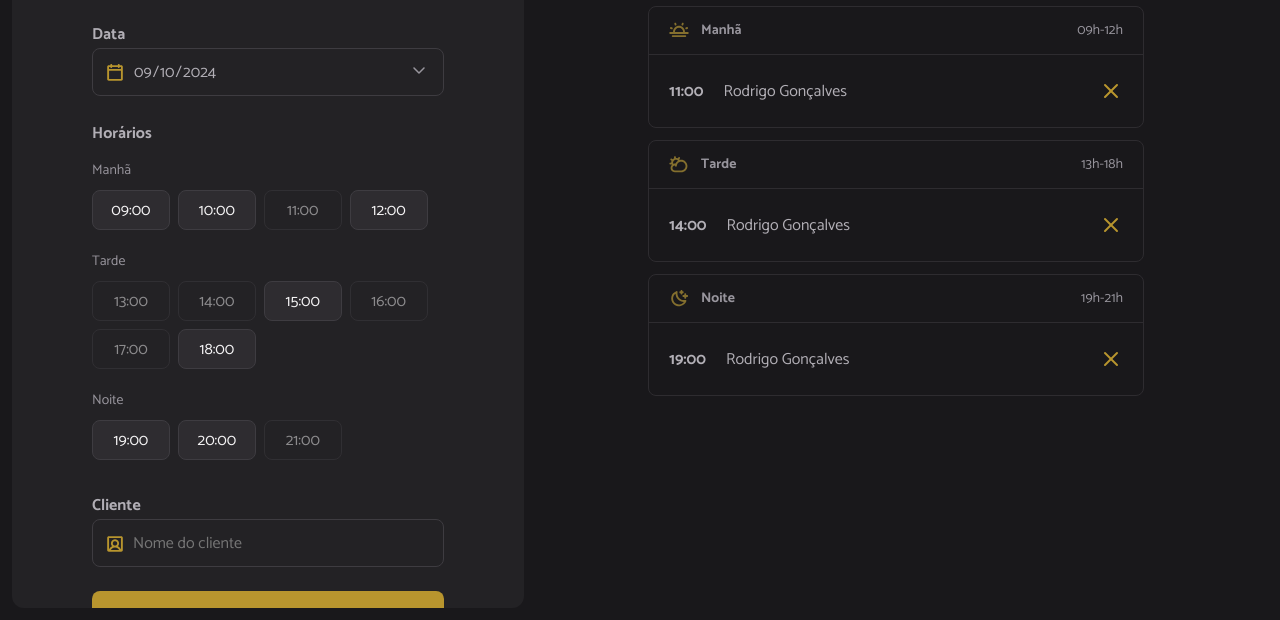
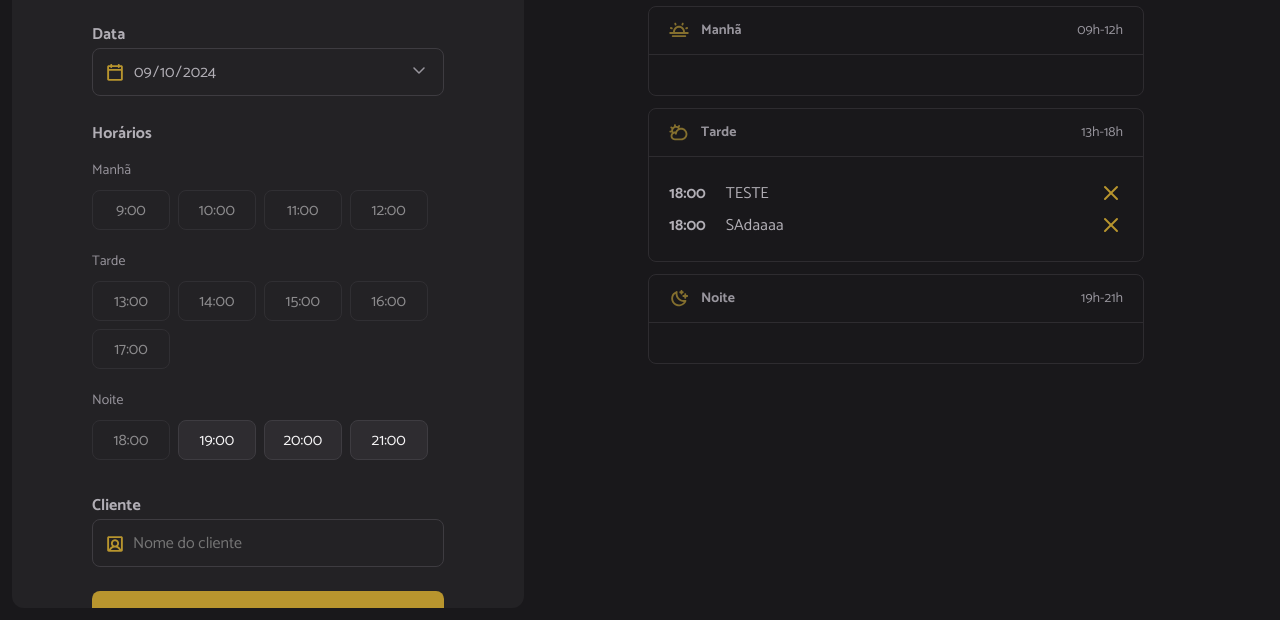
Before and after one commit to MurilloDrigo/hairday-main, a website built with webpack: page index.html in a window 1280 px wide. Shown: the part 180-800 px from the top of the page. Built offline with nearby package versions, Linux system fonts and the light colour scheme; data requests are answered from the project's data file.

Commit message:
Renderização dos horários marcados.

```diff
--- a/index.html
+++ b/index.html
@@ -38,21 +38,13 @@
         <span class="label">Horários</span>
         <ul id="hours" class="hours" aria-label="Horários disponíveis de manhã">
           <!-- Exemplo: Manhã -->
-          <li data-period="morning" class="hour-period">Manhã</li>
+          <!-- <li data-period="morning" class="hour-period">Manhã</li>
           <li data-period="morning" value="09:00" class="hour hour-available">
             09:00
-          </li>
-          <li data-period="morning" value="10:00" class="hour hour-available">
-            10:00
-          </li>
-          <li data-period="morning" value="11:00" class="hour hour-unavailable">
-            11:00
-          </li>
-          <li data-period="morning" value="12:00" class="hour hour-available">
-            12:00
-          </li>
+          </li> -->
+
           <!-- Exemplo: Tarde  -->
-          <li data-period="morning" class="hour-period">Tarde</li>
+          <!-- <li data-period="morning" class="hour-period">Tarde</li>
           <li
             data-period="afternoon"
             value="13:00"
@@ -60,45 +52,14 @@
           >
             13:00
           </li>
-          <li
-            data-period="afternoon"
-            value="14:00"
-            class="hour hour-unavailable"
-          >
-            14:00
-          </li>
-          <li data-period="afternoon" value="15:00" class="hour hour-available">
-            15:00
-          </li>
-          <li
-            data-period="afternoon"
-            value="16:00"
-            class="hour hour-unavailable"
-          >
-            16:00
-          </li>
-          <li
-            data-period="afternoon"
-            value="17:00"
-            class="hour hour-unavailable"
-          >
-            17:00
-          </li>
-          <li data-period="afternoon" value="18:00" class="hour hour-available">
-            18:00
-          </li>
+           -->
           <!-- Exemplo: Noite -->
-          <li data-period="morning" class="hour-period">Noite</li>
+          <!-- <li data-period="night" class="hour-period">Noite</li>
 
           <li data-period="night" value="19:00" class="hour hour-available">
             19:00
           </li>
-          <li data-period="night" value="20:00" class="hour hour-available">
-            20:00
-          </li>
-          <li data-period="night" value="21:00" class="hour hour-unavailable">
-            21:00
-          </li>
+          -->
         </ul>
 
         <label for="client" class="label">Cliente</label>
@@ -130,7 +91,7 @@
           </header>
           <ul id="period-morning" class="period">
             <!-- Exemplo  -->
-            <li>
+            <!-- <li>
               <strong>11:00</strong>
               <span>Rodrigo Gonçalves</span>
               <img
@@ -138,7 +99,7 @@
                 alt="Cancelar"
                 class="cancel-icon"
               />
-            </li>
+            </li> -->
           </ul>
         </section>
 
@@ -150,7 +111,7 @@
           </header>
           <ul id="period-afternoon" class="period">
             <!-- Exemplo -->
-            <li>
+            <!-- <li>
               <strong>14:00</strong>
               <span>Rodrigo Gonçalves</span>
               <img
@@ -158,7 +119,7 @@
                 alt="Cancelar"
                 class="cancel-icon"
               />
-            </li>
+            </li> -->
           </ul>
         </section>
 
@@ -170,7 +131,7 @@
           </header>
           <ul id="period-night" class="period">
             <!-- Exemplo -->
-            <li>
+            <!-- <li>
               <strong>19:00</strong>
               <span>Rodrigo Gonçalves</span>
               <img
@@ -178,7 +139,7 @@
                 alt="Cancelar"
                 class="cancel-icon"
               />
-            </li>
+            </li> -->
           </ul>
         </section>
       </aside>
--- a/server.json
+++ b/server.json
@@ -1,3 +1,19 @@
 {
-    "schedules": []
+  "schedules": [
+    {
+      "id": "1725892148115",
+      "name": "SAda",
+      "when": "2024-09-09T15:00:00.000Z"
+    },
+    {
+      "id": 1725987987576,
+      "name": "TESTE",
+      "when": "2024-09-10T18:00:00.000Z"
+    },
+    {
+      "id": 1725990910034,
+      "name": "SAdaaaa",
+      "when": "2024-09-10T18:00:00.000Z"
+    }
+  ]
 }
--- a/src/main.js
+++ b/src/main.js
@@ -10,3 +10,5 @@ import "./styles/schedule.css"
 
 //JS
 import "./modules/form/submit.js"
+import "./modules/form/date-change.js"
+import "./modules/page-load.js"
--- /dev/null
+++ b/src/modules/form/date-change.js
@@ -0,0 +1,5 @@
+import { schedulesDay } from "../schedules/load.js"
+
+const selectedDate = document.getElementById("date")
+
+selectedDate.onchange = () => schedulesDay()
--- /dev/null
+++ b/src/modules/form/hours-click.js
@@ -0,0 +1,12 @@
+export function hoursClick(){
+    const hours = document.querySelectorAll(".hour-available")
+
+    hours.forEach((available) =>{
+        available.addEventListener("click", (selected)=> {
+            hours.forEach((hour)=> {
+                hour.classList.remove("hour-selected")
+            })
+        selected.target.classList.add("hour-selected")
+        })
+    })
+}
--- /dev/null
+++ b/src/modules/form/hours-load.js
@@ -0,0 +1,43 @@
+import dayjs from "dayjs"
+import { openingHours } from "../../utils/opening-hours.js"
+import { hoursClick } from "./hours-click.js"
+const hours = document.getElementById("hours")
+export function hoursLoad({date}){
+    hours.innerHTML = ""
+    const opening = openingHours.map((hour) => {
+        const [scheduleHour] = hour.split(":")
+
+
+        const isHourPast = dayjs(date).add(scheduleHour, "hour").isAfter(dayjs())
+
+        return{
+            hour,
+            available: !isHourPast,
+        }
+    })
+
+opening.forEach(({hour, available})=> {
+    const li = document.createElement("li")
+    li.classList.add("hour")
+    li.classList.add(available ? "hour-unavailable" : "hour-available")
+    li.textContent = hour
+    if(hour === "9:00"){
+        hourHaderAdd("Manhã")
+    }
+    else if(hour ==="13:00"){
+        hourHaderAdd("Tarde")
+    }
+    else if(hour ==="18:00"){
+        hourHaderAdd("Noite")
+    }
+    hours.append(li)
+})
+hoursClick()
+}
+
+function hourHaderAdd(tittle){
+    const header = document.createElement("li")
+    header.classList.add("hour-period")
+    header.textContent = tittle
+    hours.append(header)
+}
--- a/src/modules/form/submit.js
+++ b/src/modules/form/submit.js
@@ -1,13 +1,39 @@
 import dayjs from "dayjs"
-
+import {scheduleNew} from "../../services/schedule-new.js"
 const form = document.querySelector("form")
 const selectedDate = document.getElementById("date")
 const inputToday = dayjs(new Date()).format("YYYY-MM-DD")
+const clientName = document.getElementById("client")
 
 selectedDate.value = inputToday
 
 selectedDate.min = inputToday
 
-form.onsubmit = (event) => {
+form.onsubmit = async(event) => {
     event.preventDefault()
+
+    try{
+        const name = clientName.value.trim()
+        if (!name){
+            return alert("Informe o nome do cliente")
+        }
+        const hourSelected = document.querySelector(".hour-selected")
+        if(!hourSelected){
+            return alert("Selecione a hora.")
+        }
+        const [hour] = hourSelected.innerText.split(":")
+
+        const when = dayjs(selectedDate.value).add(hour,"hour")
+
+        const id = new Date().getTime()
+        await scheduleNew({
+            id,
+            name,
+            when
+        })
+    }
+    catch(error){
+        alert("Não foi possível realizar o agendamento")
+        console.log(error)
+    }
 }
--- /dev/null
+++ b/src/modules/page-load.js
@@ -0,0 +1,5 @@
+import { schedulesDay } from "./schedules/load.js"
+
+document.addEventListener("DOMContentLoaded", function(){
+    schedulesDay()
+})
--- /dev/null
+++ b/src/modules/schedules/load.js
@@ -0,0 +1,17 @@
+import { scheduleFetchByDay } from "../../services/schedule-fetch-by-day.js"
+import { scheduleShow } from "./show.js"
+import { hoursLoad } from "../form/hours-load.js"
+
+
+const selectedDate = document.getElementById("date")
+
+export async function schedulesDay(){
+
+    const date = selectedDate.value
+
+    const dailySchedules = await scheduleFetchByDay({ date })
+
+    scheduleShow({dailySchedules})
+
+    hoursLoad({date})
+}
--- /dev/null
+++ b/src/modules/schedules/show.js
@@ -0,0 +1,47 @@
+import dayjs from "dayjs";
+
+// Seleciona as seções Manhã, Tarde e Noite
+const periodMorning = document.getElementById("period-morning")
+const periodAfternoon = document.getElementById("period-afternoon")
+const periodNight = document.getElementById("period-night")
+
+export function scheduleShow({ dailySchedules }){
+    try {
+        periodMorning.innerHTML = ""
+        periodAfternoon.innerHTML = ""
+        periodNight.innerHTML = ""
+
+        //Renderiza os agendamentos por periodo
+        dailySchedules.forEach((schedule) =>{
+            const item = document.createElement("li")
+            const time = document.createElement("strong")
+            const name = document.createElement("span")
+
+        item.setAttribute("data-id", schedule.id)
+        time.textContent = dayjs(schedule.when).format("HH:mm")
+        name.textContent = schedule.name
+
+        const cancelIcon = document.createElement("img")
+        cancelIcon.classList.add("cancel-icon")
+        cancelIcon.setAttribute("src","./src/assets/cancel.svg")
+        cancelIcon.setAttribute("alt", "Cancelar")
+
+        item.append(time, name, cancelIcon)
+
+        const hour = dayjs(schedule.when).hour()
+
+        if(hour <= 12 ){
+            periodMorning.appendChild(item)
+        } else if ( hour > 12 && hour <= 18){
+            periodAfternoon.appendChild(item)
+        } else {
+            periodNight.appendChild(item)
+        }
+
+
+        })
+    } catch (error) {
+        alert("Não foi possível exibir os agendamentos")
+    }
+
+}
--- /dev/null
+++ b/src/services/api-config.js
@@ -0,0 +1,3 @@
+export const apiConfig = {
+    baseURL: "http://localhost:3333"
+}
--- /dev/null
+++ b/src/services/schedule-fetch-by-day.js
@@ -0,0 +1,17 @@
+import dayjs from "dayjs"
+import { apiConfig } from "./api-config"
+
+export async function scheduleFetchByDay({date}) {
+    try {
+        const response = await fetch(`${apiConfig.baseURL}/schedules`)
+
+        const data = await response.json()
+
+        const dailySchedules = data.filter(( schedule ) => dayjs(date).isSame(schedule.when, "day"))
+        return dailySchedules
+    } catch (error)  {
+        console.log(error)
+        alert("Não foi possível buscar os agendamentos do dia selecionado")
+    }
+
+}
--- /dev/null
+++ b/src/services/schedule-new.js
@@ -0,0 +1,18 @@
+import { apiConfig } from "./api-config";
+
+export async function scheduleNew({id, name, when}) {
+    try {
+        await fetch(`${apiConfig.baseURL}/schedules`,{
+            method: "POST",
+            headers:{
+                "Content-Type": "application/json",
+            },
+            body: JSON.stringify({id, name, when}),
+        })
+        alert("Agendamento realizado com sucesso")
+    } catch (error) {
+        console.log(error)
+        alert("Não foi possível agendar.")
+    }
+
+}
```
Also changed, not shown: dist/index.html, dist/main.js.
